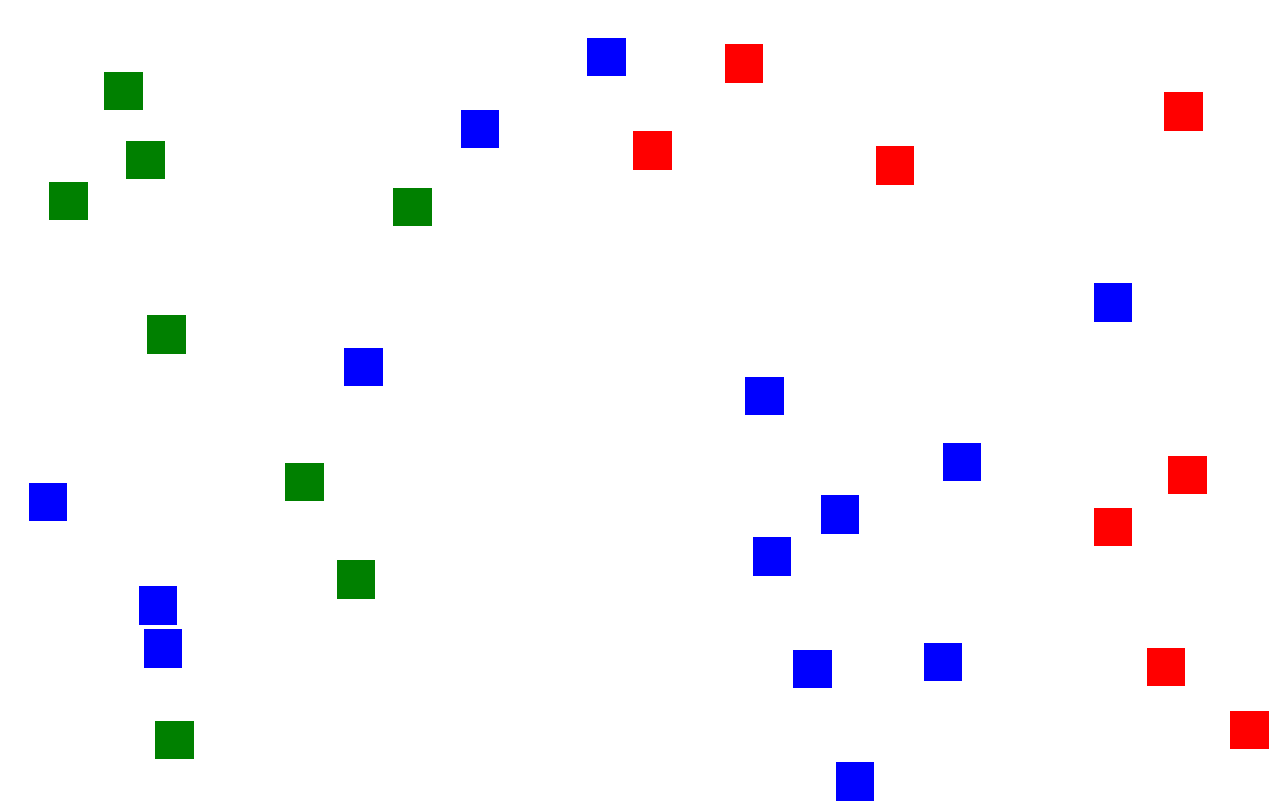
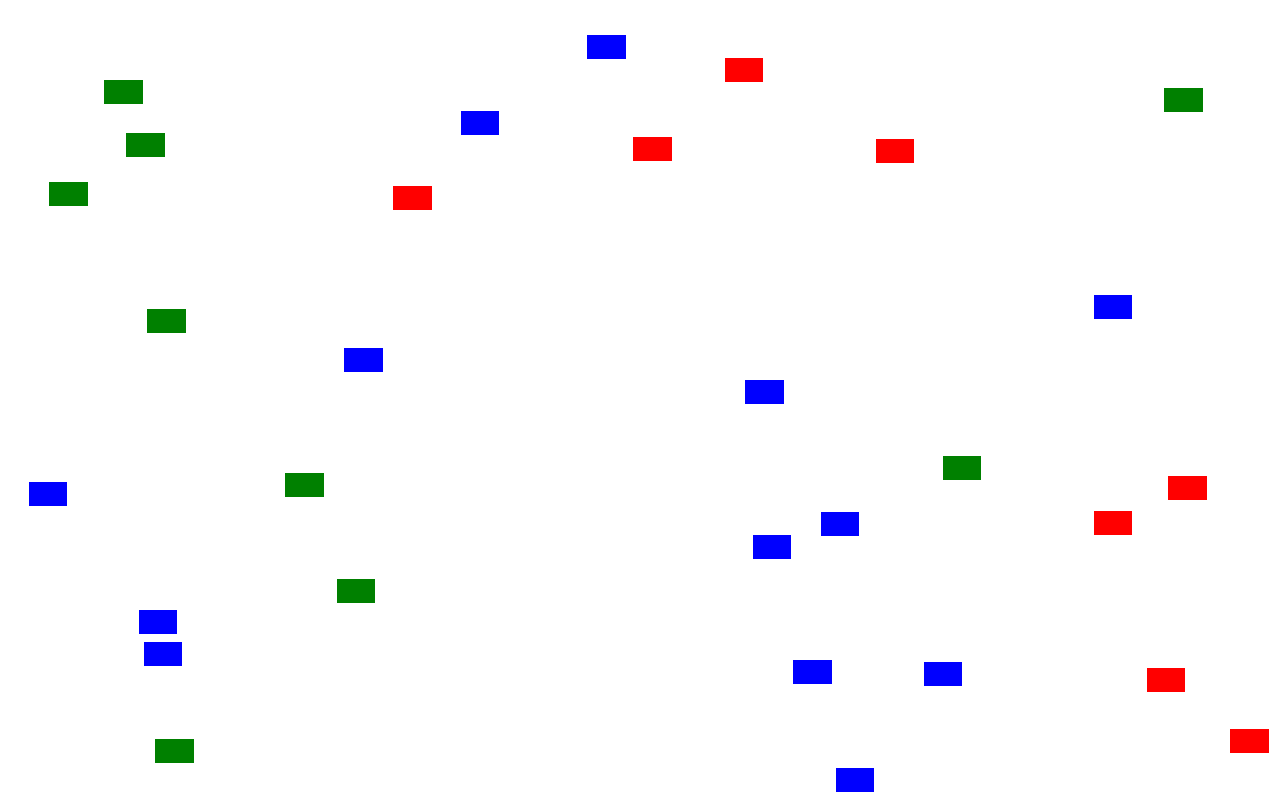
Before and after one commit to alex1ander/boxes, a plain HTML site: page index.html in a window 1280 px wide. Drawn offline with Linux system fonts and the light colour scheme.

Commit message:
Update index.html

```diff
--- a/index.html
+++ b/index.html
@@ -10,8 +10,8 @@
             overflow: hidden;
         }
         .box {
-            width: 3%;
-            padding-top:3%;
+            height: 3%;
+            padding-left:3%;
             position: absolute;
         }
         .red {
```
